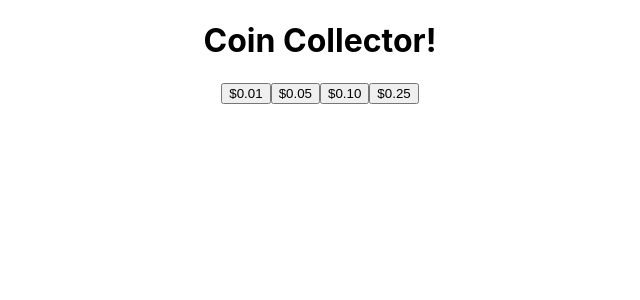
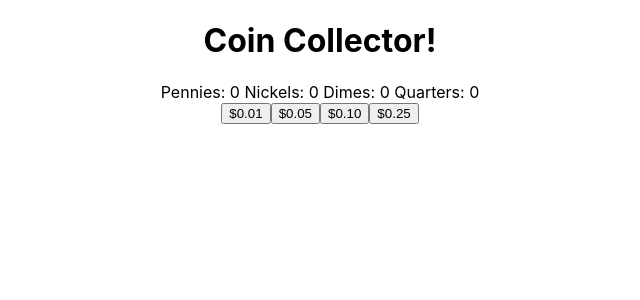
Before and after one commit to VenturingGuy/coin-collector, a React (Create React App) app: page / in a window 1280 px wide. Shown: the top 300 px of the page, without its empty margins (320-960 px from the left). Built offline with nearby package versions, Linux system fonts and the light colour scheme.

Commit message:
removed Buttons and Total for alt. implementation

```diff
--- a/src/App.js
+++ b/src/App.js
@@ -1,10 +1,8 @@
 import './App.css'
-import Buttons from './Buttons'
-import Total from './Total'
 import { useState } from 'react'
 
 const COIN_TO_CURRENCY = [0.01, 0.05, 0.10, 0.25]
-const COIN_TO_LABEL = [['penny', 'pennies'], ['nickel', 'nickels'], ['dime', 'dimes'], ['quarter', 'quarters']]
+const COIN_TO_LABEL = [['Penny', 'Pennies'], ['Nickel', 'Nickels'], ['Dime', 'Dimes'], ['Quarter', 'Quarters']]
 
 const CoinCounter = (props) => {
   const {increaseCoin, label} = props
@@ -30,11 +28,16 @@ function App() {
    )
 
   const coinCounters = coinAmount.map((_, index) => {
-    const label = `$0.${COIN_TO_CURRENCY[index]}`;
+    // toFixed ensures that the dime button is listed as $0.10 rather than $0.1
+    const label = `$${COIN_TO_CURRENCY[index].toFixed(2)}`;
     const handleIncrease = () => increaseCounter(index);
     return renderCoinCounter(label, handleIncrease);
   });
 
+  const coinTotals = coinAmount.map((amount, index) => {
+    const coinLabels = (amount === 0 || amount > 1) ? COIN_TO_LABEL[index][1] : COIN_TO_LABEL[index][0];
+    return <span>{coinLabels}: {amount} </span>
+  });
 
   const renderTotal = () => {
     const runningTotal = coinAmount.reduce((acc, val, index) => {
@@ -43,11 +46,13 @@ function App() {
     return <span>Total: ${runningTotal}</span>
   }
 
-    return (
+  return (
     <div className="App">
       <h1>Coin Collector!</h1>
+      <div>{renderTotal}</div>
+      <div>{coinTotals}</div>
+      <div>{coinCounters}</div>
 
-      <Buttons />
     </div>
   );
 }
--- a/src/Buttons.js
+++ /dev/null
@@ -1,12 +0,0 @@
-function Buttons(){
-    return (
-        <div>
-            <button>$0.01</button>
-            <button>$0.05</button>
-            <button>$0.10</button>
-            <button>$0.25</button>
-        </div>
-    )
-}
-
-export default Buttons
--- a/src/Total.js
+++ /dev/null
@@ -1,8 +0,0 @@
-function Total(props){
-    const { total } = props
-    return (
-        <h2>Total: ${total}</h2>
-    )
-}
-
-export default Total
```
